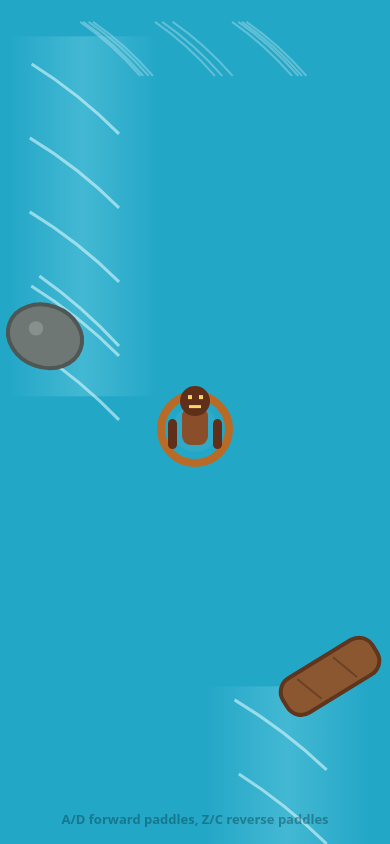
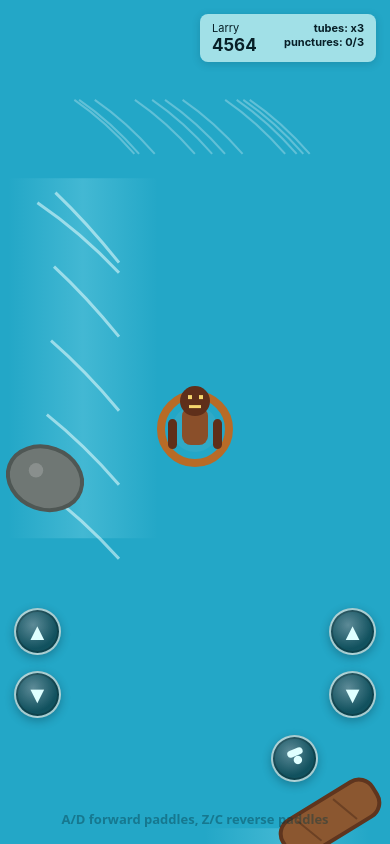
Before and after one commit to Cintiki/tiki-tubin-prototype, a website built with Vite: page index.html in a window 390 px wide. Built offline with nearby package versions, Linux system fonts and the light colour scheme.

Commit message:
Add mobile HUD and touch controls

```diff
--- a/index.html
+++ b/index.html
@@ -6,7 +6,44 @@
     <title>TIKI TUBIN Prototype</title>
   </head>
   <body>
-    <canvas id="game" aria-label="TIKI TUBIN paddle-feel prototype"></canvas>
+    <main class="game-shell" aria-label="TIKI TUBIN paddle-feel prototype">
+      <canvas id="game"></canvas>
+
+      <section class="hud" aria-label="Player status">
+        <div class="hud-player">
+          <span>Larry</span>
+          <strong>4564</strong>
+        </div>
+        <div class="hud-stats">
+          <span>tubes: x3</span>
+          <span>punctures: 0/3</span>
+        </div>
+      </section>
+
+      <section class="touch-controls" aria-label="Touch controls">
+        <div class="paddle-cluster paddle-cluster-left">
+          <button class="touch-button" type="button" data-action="leftBack" aria-label="Paddle back left">
+            <span aria-hidden="true">▲</span>
+          </button>
+          <button class="touch-button" type="button" data-action="leftForward" aria-label="Paddle forward left">
+            <span aria-hidden="true">▼</span>
+          </button>
+        </div>
+
+        <button class="touch-button throw-button" type="button" data-action="throw" aria-label="Throw coconut">
+          <span aria-hidden="true">●</span>
+        </button>
+
+        <div class="paddle-cluster paddle-cluster-right">
+          <button class="touch-button" type="button" data-action="rightBack" aria-label="Paddle back right">
+            <span aria-hidden="true">▲</span>
+          </button>
+          <button class="touch-button" type="button" data-action="rightForward" aria-label="Paddle forward right">
+            <span aria-hidden="true">▼</span>
+          </button>
+        </div>
+      </section>
+    </main>
     <script type="module" src="/src/main.ts"></script>
   </body>
 </html>
--- a/src/main.ts
+++ b/src/main.ts
@@ -4,6 +4,7 @@
 type Vec = { x: number; y: number };
 type StrokeSide = "left" | "right" | "both" | "leftReverse" | "rightReverse" | "bothReverse";
 type SingleStrokeSide = "left" | "right" | "leftReverse" | "rightReverse";
+type GameAction = "leftBack" | "leftForward" | "rightBack" | "rightForward" | "throw";
 
 type Player = {
   position: Vec;
@@ -205,6 +206,25 @@
       applyStroke(queuedSide, performance.now());
     }
   }, tuning.twoArmTapWindowMs);
+}
+
+function triggerAction(action: GameAction, now: number) {
+  switch (action) {
+    case "leftBack":
+      queueStroke("leftReverse", now);
+      break;
+    case "leftForward":
+      queueStroke("left", now);
+      break;
+    case "rightBack":
+      queueStroke("rightReverse", now);
+      break;
+    case "rightForward":
+      queueStroke("right", now);
+      break;
+    case "throw":
+      break;
+  }
 }
 
 function updatePlayer(dt: number) {
@@ -563,7 +583,7 @@
       pendingStroke.timer = 0;
       applyStroke("both", now, true);
     } else {
-      queueStroke("left", now);
+      triggerAction("leftForward", now);
     }
   }
 
@@ -574,7 +594,7 @@
       pendingStroke.timer = 0;
       applyStroke("both", now, true);
     } else {
-      queueStroke("right", now);
+      triggerAction("rightForward", now);
     }
   }
 
@@ -585,7 +605,7 @@
       pendingStroke.timer = 0;
       applyStroke("bothReverse", now, true);
     } else {
-      queueStroke("leftReverse", now);
+      triggerAction("leftBack", now);
     }
   }
 
@@ -596,7 +616,7 @@
       pendingStroke.timer = 0;
       applyStroke("bothReverse", now, true);
     } else {
-      queueStroke("rightReverse", now);
+      triggerAction("rightBack", now);
     }
   }
 });
@@ -654,6 +674,29 @@
   queueStroke(event.button === 2 ? "right" : "left", now);
 });
 
+document.querySelectorAll<HTMLButtonElement>("[data-action]").forEach((button) => {
+  button.addEventListener("pointerdown", (event) => {
+    event.preventDefault();
+    const action = button.dataset.action as GameAction | undefined;
+
+    if (!action) {
+      return;
+    }
+
+    button.classList.add("is-pressed");
+    button.setPointerCapture(event.pointerId);
+    triggerAction(action, performance.now());
+  });
+
+  button.addEventListener("pointerup", () => {
+    button.classList.remove("is-pressed");
+  });
+
+  button.addEventListener("pointercancel", () => {
+    button.classList.remove("is-pressed");
+  });
+});
+
 canvas.addEventListener("contextmenu", (event) => {
   event.preventDefault();
 });
--- a/src/styles.css
+++ b/src/styles.css
@@ -15,6 +15,12 @@
     sans-serif;
 }
 
+.game-shell {
+  position: fixed;
+  inset: 0;
+  overflow: hidden;
+}
+
 canvas {
   display: block;
   width: 100vw;
@@ -24,3 +30,139 @@
   -webkit-user-select: none;
   -webkit-tap-highlight-color: transparent;
 }
+
+.hud {
+  position: fixed;
+  top: max(14px, env(safe-area-inset-top));
+  right: max(14px, env(safe-area-inset-right));
+  z-index: 5;
+  display: flex;
+  gap: 14px;
+  align-items: flex-start;
+  min-width: 176px;
+  padding: 9px 12px;
+  border-radius: 8px;
+  background: rgb(185 235 238 / 84%);
+  box-shadow: 0 2px 8px rgb(0 41 55 / 18%);
+  color: #071f27;
+  font-size: clamp(11px, 2.8vw, 15px);
+  line-height: 1.05;
+  pointer-events: none;
+}
+
+.hud-player,
+.hud-stats {
+  display: grid;
+  gap: 2px;
+}
+
+.hud-player strong {
+  font-size: 1.55em;
+  line-height: 0.95;
+}
+
+.hud-stats {
+  margin-left: auto;
+  text-align: right;
+  font-weight: 700;
+}
+
+.touch-controls {
+  position: fixed;
+  inset: 0;
+  z-index: 6;
+  pointer-events: none;
+}
+
+.paddle-cluster {
+  position: absolute;
+  bottom: max(126px, calc(env(safe-area-inset-bottom) + 118px));
+  display: grid;
+  gap: 16px;
+  pointer-events: auto;
+}
+
+.paddle-cluster-left {
+  left: max(14px, env(safe-area-inset-left));
+}
+
+.paddle-cluster-right {
+  right: max(14px, env(safe-area-inset-right));
+}
+
+.touch-button {
+  width: clamp(46px, 12vw, 70px);
+  aspect-ratio: 1;
+  border: 2px solid rgb(229 255 255 / 70%);
+  border-radius: 50%;
+  background:
+    radial-gradient(circle at 40% 35%, rgb(255 255 255 / 30%), rgb(16 80 92 / 82%) 62%),
+    #17596b;
+  box-shadow:
+    inset 0 0 0 2px rgb(0 0 0 / 20%),
+    0 3px 10px rgb(0 28 38 / 30%);
+  color: #dfffff;
+  font: 900 clamp(22px, 6vw, 34px) / 1 system-ui, sans-serif;
+  touch-action: manipulation;
+  user-select: none;
+  -webkit-user-select: none;
+  -webkit-tap-highlight-color: transparent;
+}
+
+.touch-button:active,
+.touch-button.is-pressed {
+  transform: translateY(1px) scale(0.96);
+  background:
+    radial-gradient(circle at 40% 35%, rgb(255 255 255 / 38%), rgb(12 62 72 / 92%) 62%),
+    #123f4f;
+}
+
+.throw-button {
+  position: absolute;
+  right: max(72px, calc(env(safe-area-inset-right) + 16vw));
+  bottom: max(62px, calc(env(safe-area-inset-bottom) + 54px));
+  pointer-events: auto;
+  font-size: clamp(18px, 5vw, 28px);
+}
+
+.throw-button span {
+  display: inline-block;
+  width: 52%;
+  height: 18%;
+  border-radius: 999px;
+  background: currentColor;
+  transform: rotate(-22deg);
+}
+
+@media (min-width: 700px) and (orientation: portrait) {
+  .hud {
+    top: max(18px, env(safe-area-inset-top));
+    right: max(34px, env(safe-area-inset-right));
+    min-width: 210px;
+    padding: 11px 14px;
+  }
+
+  .paddle-cluster {
+    bottom: max(184px, calc(env(safe-area-inset-bottom) + 20vh));
+    gap: 18px;
+  }
+
+  .paddle-cluster-left {
+    left: max(30px, env(safe-area-inset-left));
+  }
+
+  .paddle-cluster-right {
+    right: max(30px, env(safe-area-inset-right));
+  }
+
+  .throw-button {
+    right: max(108px, calc(env(safe-area-inset-right) + 14vw));
+    bottom: max(106px, calc(env(safe-area-inset-bottom) + 10vh));
+  }
+}
+
+@media (min-width: 900px) and (hover: hover) and (pointer: fine) {
+  .touch-controls {
+    display: none;
+  }
+}
```
Also changed, not shown: 1 other file.
